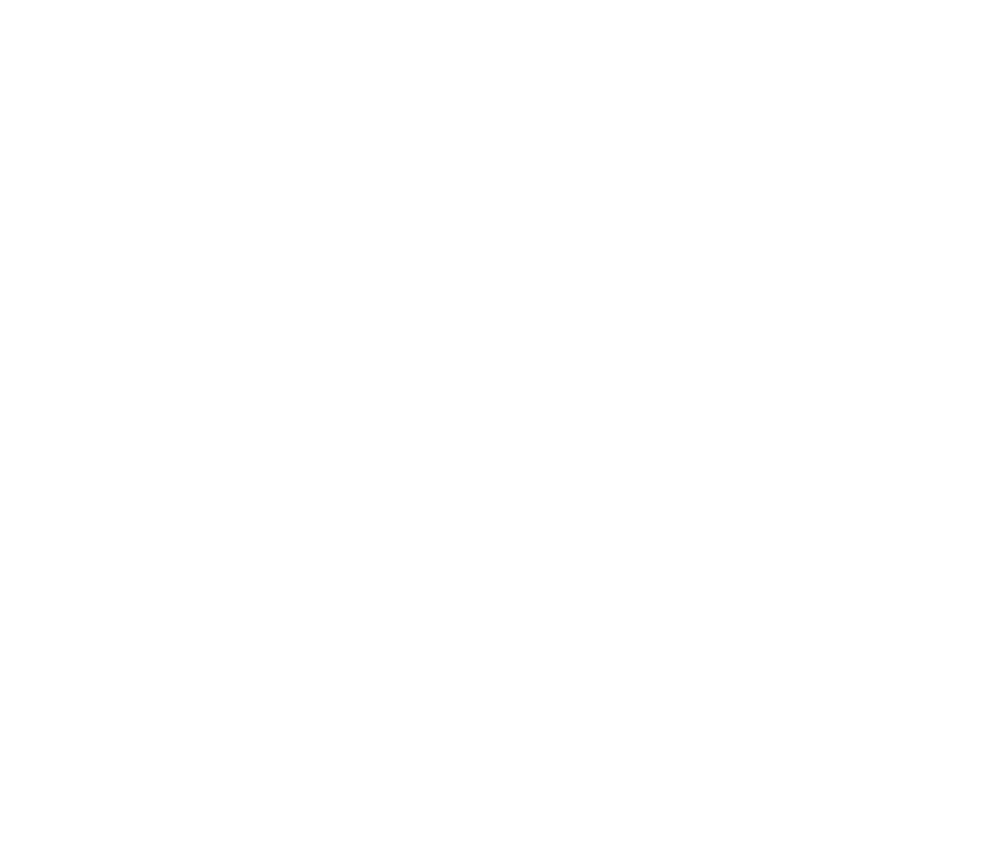
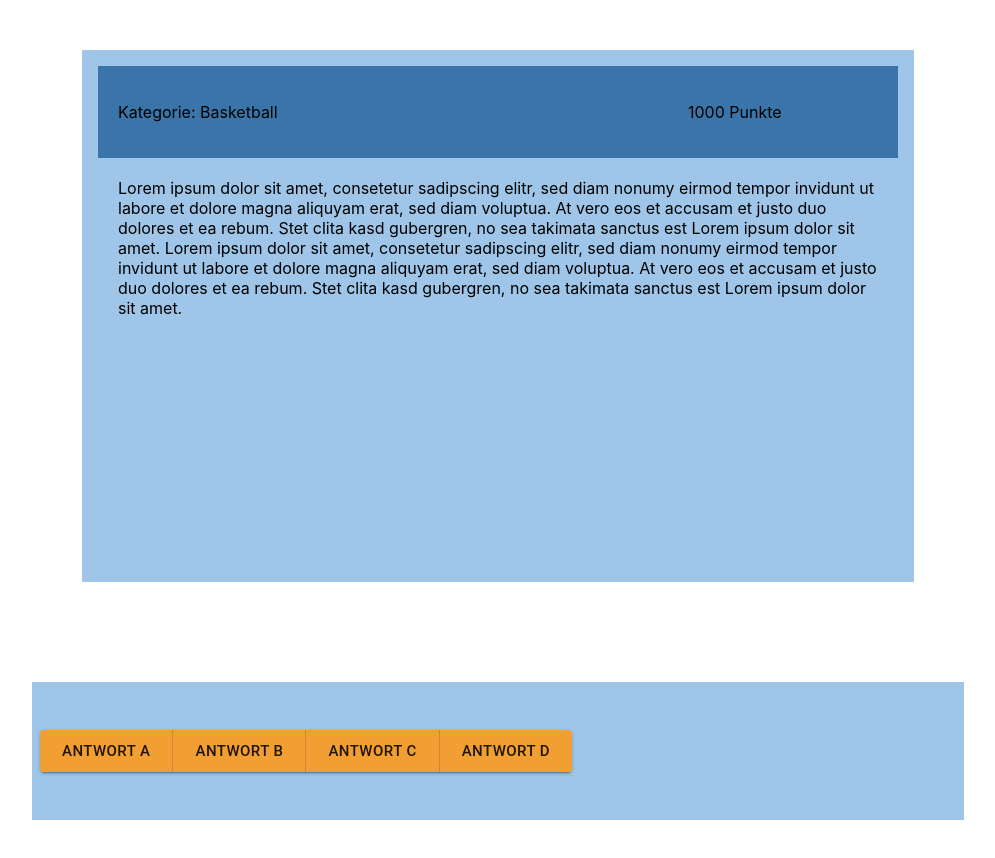
Before and after one commit to The-Older-Ones/frontend-project, a React (Create React App) app: page / in a window 1280 px wide. Shown: the top 858 px of the page, without its empty margins (142-1137 px from the left). Before the commit the page ends 800 px from the top, so only its background shows below. Built offline with nearby package versions, Linux system fonts and the light colour scheme.

Commit message:
Erste Quizpage Seite

```diff
--- a/src/App.js
+++ b/src/App.js
@@ -1,6 +1,7 @@
 // import LandingPage from './components/landingPageComponents/LandingPage';
 // import LobbyPageLayout from './components/lobbyComponents/LobbyPageLayout';
 // import PointSelectionPageLayout from "./components/pointSelectionComponents/PointSelectionPageLayout";
+import { QuizPage } from "./components/quizPageComponent/QuizPage";
 
 function App() {
 	return (
@@ -8,6 +9,7 @@ function App() {
 			{/* <LobbyPageLayout /> */}
 			{/* <PointSelectionPageLayout /> */}
 			{/* <LandingPage /> */}
+			<QuizPage/>
 		</div>
 	);
 }
--- /dev/null
+++ b/src/components/quizPageComponent/QuizPage.js
@@ -0,0 +1,63 @@
+import React from 'react'
+import { Box, Stack, Button, Grid, useTheme, ButtonGroup } from '@mui/material'
+
+export const QuizPage = () => {
+    const theme = useTheme();
+  return (
+    <Stack sx={{
+        alignItems: 'center',
+        justifyContent: 'center'
+    }} >
+    <Box sx={{
+        bgcolor: theme.palette.secondary.light,
+        width: '800px',
+        height: '500px',
+        padding: '16px',
+        margin: '50px'
+
+    }}>
+        <Box sx={{
+            bgcolor: theme.palette.secondary.main,
+            padding: '20px'
+        }}>
+            <Grid container my={2}>
+            <Grid item xs={9} >Kategorie: Basketball</Grid>
+            <Grid item xs={3} >1000 Punkte</Grid>
+            </Grid>
+        </Box>
+        <Box padding= '20px'
+    >
+        Lorem ipsum dolor sit amet, consetetur sadipscing elitr, sed diam nonumy eirmod tempor invidunt ut labore et dolore magna aliquyam erat, sed diam voluptua. At vero eos et accusam et justo duo dolores et ea rebum. Stet clita kasd gubergren, no sea takimata sanctus est Lorem ipsum dolor sit amet. Lorem ipsum dolor sit amet, consetetur sadipscing elitr, sed diam nonumy eirmod tempor invidunt ut labore et dolore magna aliquyam erat, sed diam voluptua. At vero eos et accusam et justo duo dolores et ea rebum. Stet clita kasd gubergren, no sea takimata sanctus est Lorem ipsum dolor sit amet.
+        </Box>
+    </Box>
+    <Box sx={{
+        alignItems: 'center',
+        justifyContent: 'center',
+        bgcolor: theme.palette.secondary.light,
+        padding: '16px',
+        width: '900px',
+        margin: '50px'
+
+    }}>
+    <Grid container my={4} rowSpacing={2} columnSpacing={1}>
+      <ButtonGroup variant='contained'
+      size='large'
+      rowSpacing={2}
+      columnSpacing={1}
+      >
+      <Button item xs={6} bgcolor={theme.palette.primary.light} >Antwort A</Button>
+      <Button item xs={6} bgcolor={theme.palette.primary.light} >Antwort B</Button>
+      <Button item xs={6} bgcolor={theme.palette.primary.light} >Antwort C</Button>
+      <Button item xs={6} bgcolor={theme.palette.primary.light} >Antwort D</Button>
+      {/* <Button item xs={6} ><Box bgcolor={theme.palette.primary.light} >Antwort A</Box></Button>
+      <Button item xs={6} ><Box bgcolor={theme.palette.primary.light} >Antwort B</Box></Button>
+      <Button item xs={6} ><Box bgcolor={theme.palette.primary.light} >Antwort C</Box></Button>
+      <Button item xs={6} ><Box bgcolor={theme.palette.primary.light} >Antwort D</Box></Button> */}
+
+      </ButtonGroup>
+      </Grid>
+      </Box>
+
+      </Stack>
+  )
+}
```
